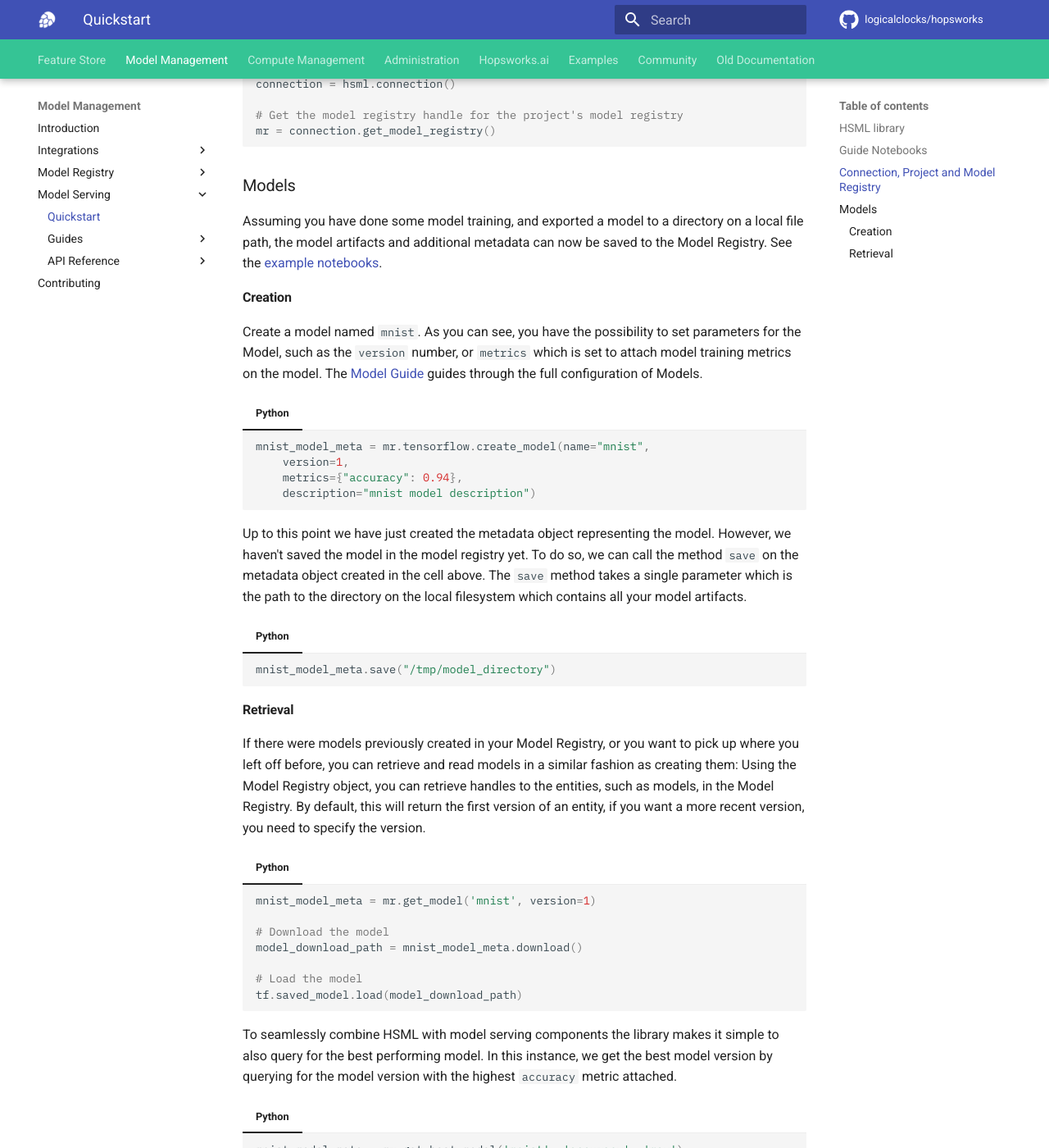
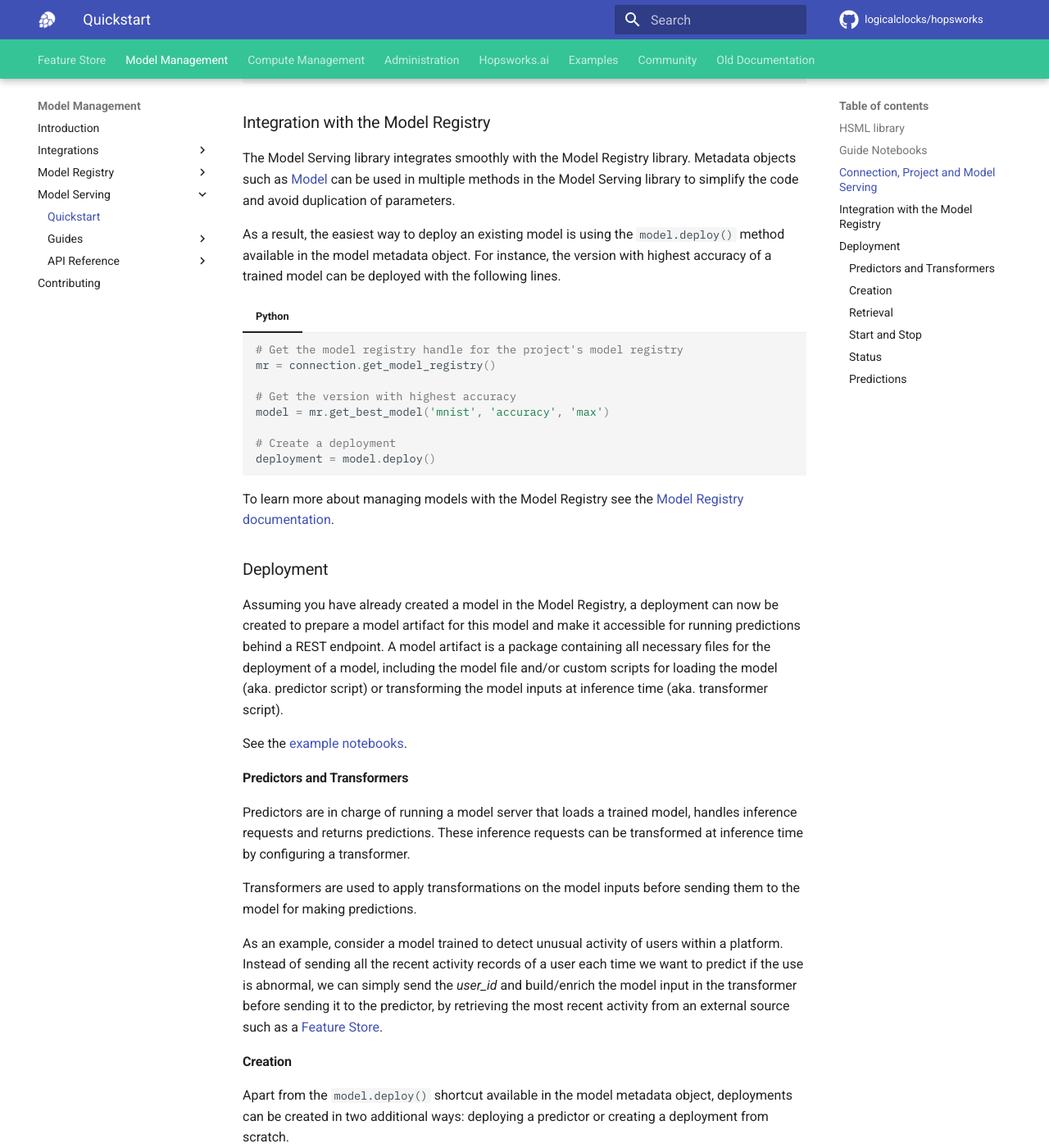
Before and after one commit to logicalclocks/machine-learning-api, an MkDocs documentation site: the page built from docs/model-serving/quickstart.md, in a window 1280 px wide and 1400 px high, scrolled down 1053 px. Shown: the whole window at 82% size. Built offline with MkDocs 1.6.1 and Material for MkDocs 9.7.7, drawn with Linux system fonts in a browser that asks for light colours; comment, search, counter and statistics services are not loaded; some of the changed text lies outside the part shown.

Commit message:
Docs (wip+)

````diff
--- a/docs/model-serving/quickstart.md
+++ b/docs/model-serving/quickstart.md
@@ -1,26 +1,32 @@
 # Quickstart Guide
 
-The Hopsworks model registry is a centralized repository, within an organization, to manage machine learning models. A model is the product of training a machine learning algorithm with training data. It could be an image classifier used to detect objects in an image, such as for example detecting cancer in an MRI scan.
+The Hopsworks Model Serving provides operational capabilities on top of the Model Registry (see the [docs](../model-registry/quickstart.md)), for the deployment and operation of trained models.
 
-In this Quickstart Guide we are going to focus on how data scientists can create models and publish them to the model registry to make them available for further development and serving.
+<!--
+A model is the product of training a machine learning algorithm with training data. It could be an image classifier used to detect objects in an image, such as for example detecting cancer in an MRI scan. -->
+
+In this Quickstart Guide we are going to focus on how to configure the deployment of an existing model in the Model Registry and start making predictions with it.
+
 
 ### HSML library
 
-The Hopsworks model registry library is called `hsml` (**H**opswork**s** **M**achine **L**earning).
-The library is Apache V2 licensed and available [here](https://github.com/logicalclocks/machine-learning-api). The library currently comes with a Python SDK.
-If you want to connect to the Model Registry from outside Hopsworks, see our [integration guides](setup.md).
+The Hopsworks Model Serving library is part of `hsml` (**H**opswork**s** **M**achine **L**earning).
+The library is Apache V2 licensed and available [here](https://github.com/logicalclocks/machine-learning-api). It currently comes with a Python SDK.
+If you want to connect to the Model Serving from outside Hopsworks, see our [integration guides](../integrations/setup.md).
 
-The library is build around metadata-objects, representing entities within the Model Registry. You can modify metadata by changing it in the metadata-objects and subsequently persisting it to the Model Registry. In fact, the Model Registry itself is also represented by an object. Furthermore, these objects have methods to save model artifacts along with the entities in the model registry.
+The library is build around metadata-objects, representing entities within Model Serving. You can modify metadata by changing it in the metadata-objects and subsequently persisting it to the Model Serving. In fact, the Model Serving itself is also represented by an object. Furthermore, these objects have methods to operate with the deployments in the Model Serving.
+
 
 ### Guide Notebooks
 
-This guide is based on a [series of notebooks](https://github.com/logicalclocks/hops-examples/tree/master/notebooks/ml/hsml), which is available in the Deep Learning Demo Tour Project on Hopsworks.
+This guide is based on a [series of notebooks](https://github.com/logicalclocks/hops-examples/tree/master/notebooks/ml), which are available in the Deep Learning Demo Tour Project on Hopsworks.
 
-### Connection, Project and Model Registry
 
-The first step is to establish a connection with your Hopsworks Model Registry instance and retrieve the object that represents the Model Registry you'll be working with.
+### Connection, Project and Model Serving
 
-By default `connection.get_model_registry()` returns the model registry of the project you are working with. However, it accepts also a project name as parameter to select a different model registry.
+The first step is to establish a connection with your Hopsworks Model Serving instance and retrieve the object that represents the Model Serving you'll be working with.
+
+By default `connection.get_model_serving()` returns the Model Serving of the project you are working with.
 
 === "Python"
 
@@ -30,58 +36,141 @@
     # Create a connection
     connection = hsml.connection()
 
-    # Get the model registry handle for the project's model registry
-    mr = connection.get_model_registry()
+    # Get the model serving handle for the project's model serving
+    ms = connection.get_model_serving()
     ```
 
-### Models
 
-Assuming you have done some model training, and exported a model to a directory on a local file path, the model artifacts and additional metadata can now be saved to the Model Registry. See the [example notebooks](https://github.com/logicalclocks/hops-examples/blob/master/notebooks/ml/hsml).
+### Integration with the Model Registry
 
-#### Creation
+The Model Serving library integrates smoothly with the Model Registry library. Metadata objects such as [Model](../generated/registry/model.md) can be used in multiple methods in the Model Serving library to simplify the code and avoid duplication of parameters.
 
-Create a model named `mnist`. As you can see, you have the possibility to set parameters for the Model, such as the `version` number, or `metrics` which is set to attach model training metrics on the model. The [Model Guide](generated/model.md) guides through the full configuration of Models.
+As a result, the easiest way to deploy an existing model is using the `model.deploy()` method available in the model metadata object. For instance, the version with highest accuracy of a trained model can be deployed with the following lines.
 
 === "Python"
 
     ```python
-    mnist_model_meta = mr.tensorflow.create_model(name="mnist",
-        version=1,
-        metrics={"accuracy": 0.94},
-        description="mnist model description")
+    # Get the model registry handle for the project's model registry
+    mr = connection.get_model_registry()
+
+    # Get the version with highest accuracy
+    model = mr.get_best_model('mnist', 'accuracy', 'max')
+
+    # Create a deployment
+    deployment = model.deploy()
     ```
 
-Up to this point we have just created the metadata object representing the model. However, we haven't saved the model in the model registry yet. To do so, we can call the method `save` on the metadata object created in the cell above.
-The `save` method takes a single parameter which is the path to the directory on the local filesystem which contains all your model artifacts.
+To learn more about managing models with the Model Registry see the [Model Registry documentation](../model-registry/quickstart.md).
+
+
+### Deployment
+
+Assuming you have already created a model in the Model Registry, a deployment can now be created to prepare a model artifact for this model and make it accessible for running predictions behind a REST endpoint. A model artifact is a package containing all necessary files for the deployment of a model, including the model file and/or custom scripts for loading the model (aka. predictor script) or transforming the model inputs at inference time (aka. transformer script).
+
+See the [example notebooks](https://github.com/logicalclocks/hops-examples/blob/master/notebooks/ml/hsml).
+
+#### Predictors and Transformers
+
+Predictors are in charge of running a model server that loads a trained model, handles inference requests and returns predictions. These inference requests can be transformed at inference time by configuring a transformer.
+
+Transformers are used to apply transformations on the model inputs before sending them to the model for making predictions.
+
+As an example, consider a model trained to detect unusual activity of users within a platform. Instead of sending all the recent activity records of a user each time we want to predict if the use is abnormal, we can simply send the _user_id_ and build/enrich the model input in the transformer before sending it to the predictor, by retrieving the most recent activity from an external source such as a [Feature Store](https://docs.hopsworks.ai/feature-store-api/latest/).
+
+
+#### Creation
+
+Apart from the `model.deploy()` shortcut available in the model metadata object, deployments can be created in two additional ways: deploying a predictor or creating a deployment from scratch.
+
+To deploy a predictor, the Model Serving handle provides the `ms.create_predictor()` method to define the predictor metadata object which can be deployed using the `predictor.deploy()` method.
 
 === "Python"
 
     ```python
-    mnist_model_meta.save("/tmp/model_directory")
+    # Define a predictor for a trained model
+    predictor = ms.create_predictor(model)
+
+    # Deploy the predictor
+    deployment = predictor.deploy()
     ```
 
-#### Retrieval
-
-If there were models previously created in your Model Registry, or you want to pick up where you left off before, you can retrieve and read models in a similar fashion as creating them:
-Using the Model Registry object, you can retrieve handles to the entities, such as models, in the Model Registry. By default, this will return the first version of an entity, if you want a more recent version, you need to specify the version.
+Alternatively, deployments can be created and saved using the `ms.create_deployment()` and `deployment.save()` methods, respectively.
 
 === "Python"
 
     ```python
-    mnist_model_meta = mr.get_model('mnist', version=1)
+    # Define a predictor for a trained model
+    predictor = ms.create_predictor(model)
 
-    # Download the model
-    model_download_path = mnist_model_meta.download()
+    # Define a deployment
+    deployment = ms.create_deployment(predictor)
 
-    # Load the model
-    tf.saved_model.load(model_download_path)
+    # Save the deployment in the Model Serving
+    deployment.save()
     ```
 
-To seamlessly combine HSML with model serving components the library makes it simple to also query for the best performing model. In this instance, we get the best model version by querying for the model version with the highest `accuracy` metric attached.
+By default, the name of the deployment is inferred from the model name. To learn about the different parameters to configure a deployment see the [Deployment Guide](../generated/serving/deployment.md).
+
+
+
+
+#### Retrieval
+
+If there were deployments previously created in your Model Serving, you can retrieve them by using the Model Serving handle. Moreover, you can retrieve a specific deployment by name or id.
 
 === "Python"
 
     ```python
-    mnist_model_meta = mr.get_best_model('mnist', 'accuracy', 'max')
+    # Get all deployments
+    deployments = ms.get_deployments()
 
+    # Get deployment by name
+    deployment = ms.get_deployment("mnist")
+
+    # Get deployment by id
+    deployment = ms.get_deployment_by_id(1)
     ```
+
+#### Start and Stop
+
+The deployment metadata object provides methods for starting or stopping an existing deployment.
+
+=== "Python"
+
+    ```python
+    # Start an existing deployment
+    deployment.start()
+
+    # Stop a running deployment
+    deployment.stop()
+    ```
+
+#### Status
+
+To get the current state of a deployment, the deployment metadata object contains the method `deployment.get_state()` which provides information such as the status (e.g. running, stopped...) or inference endpoints to make prediction requests to.
+
+=== "Python"
+
+    ```python
+    # Get the current state of a deployment
+    current_state = deployment.get_state()
+
+    # Check the deployment status
+    print("%s is %s" % (deployment.name, current_state.status))
+
+    # Print a full description of the deployment state
+    current_state.describe()
+    ```
+
+#### Predictions
+
+Inference requests can be sent directly to the deployment using the `deployment.predict()` method available in the metadata object.
+
+=== "Python"
+
+    ```python
+    data = { "instances": model.input_example }
+
+    # Make predictions with the deployed model
+    predictions = deployment.predict(data)
+    ```
--- a/mkdocs.yml
+++ b/mkdocs.yml
@@ -32,17 +32,22 @@
           - Guides:
               - Project/Connection: generated/serving/project.md
               - Model Serving: generated/serving/model_serving.md
-              # - Deployment: generated/deployment.md
-              # - Predictor: generated/predictor.md
-              # - Predictor configuration: generated/predictor_config.md
-              # - Transformer configuration: generated/transformer_config.md
-              # - Resources configuration: generated/predictor_resources_config.md
+              - Deployment: generated/serving/deployment.md
+              - Predictor: generated/serving/predictor.md
+              - Transformer: generated/serving/transformer.md
+              # - Deployment state: generated/serving/deployment_state.md
+              # - Predictor: generated/serving/predictor.md
+              # - Transformer: generated/serving/transformer_config.md
+              # - Resources: generated/serving/resources.md
               # - Inference logger: generated/inference_logger_config.md
               # - Kafka topic: generated/kafka_topic_config.md
               # - Inference batcher: generated/inference_batcher_config.md
           - API Reference:
               - Connection: generated/serving/connection_api.md
               - Model Serving: generated/serving/model_serving_api.md
+              - Deployment: generated/serving/deployment_api.md
+              - Predictor: generated/serving/predictor_api.md
+              - Transformer: generated/serving/transformer_api.md
       - Contributing: CONTRIBUTING.md
   - Compute Management: https://docs.hopsworks.ai/hopsworks/latest/compute/
   - Administration: https://docs.hopsworks.ai/hopsworks/latest/admin/
````
Also changed, not shown: README.md (+2 -2 lines), auto_doc.py (+87 -19 lines), docs/index.md (+2 -2 lines), docs/integrations/sagemaker.md (deleted, +0 -189 lines), docs/model-registry/quickstart.md (+2 -2 lines), docs/templates/registry/model_registry.md (+4 -0 lines), docs/templates/registry/model_registry_api.md (+4 -0 lines), docs/templates/serving/deployment.md (added, +9 -0 lines), docs/templates/serving/deployment_api.md (added, +11 -0 lines), docs/templates/serving/predictor.md (added, +9 -0 lines), docs/templates/serving/predictor_api.md (added, +11 -0 lines), docs/templates/serving/transformer.md (added, +9 -0 lines), docs/templates/serving/transformer_api.md (added, +11 -0 lines), 3 other files.
